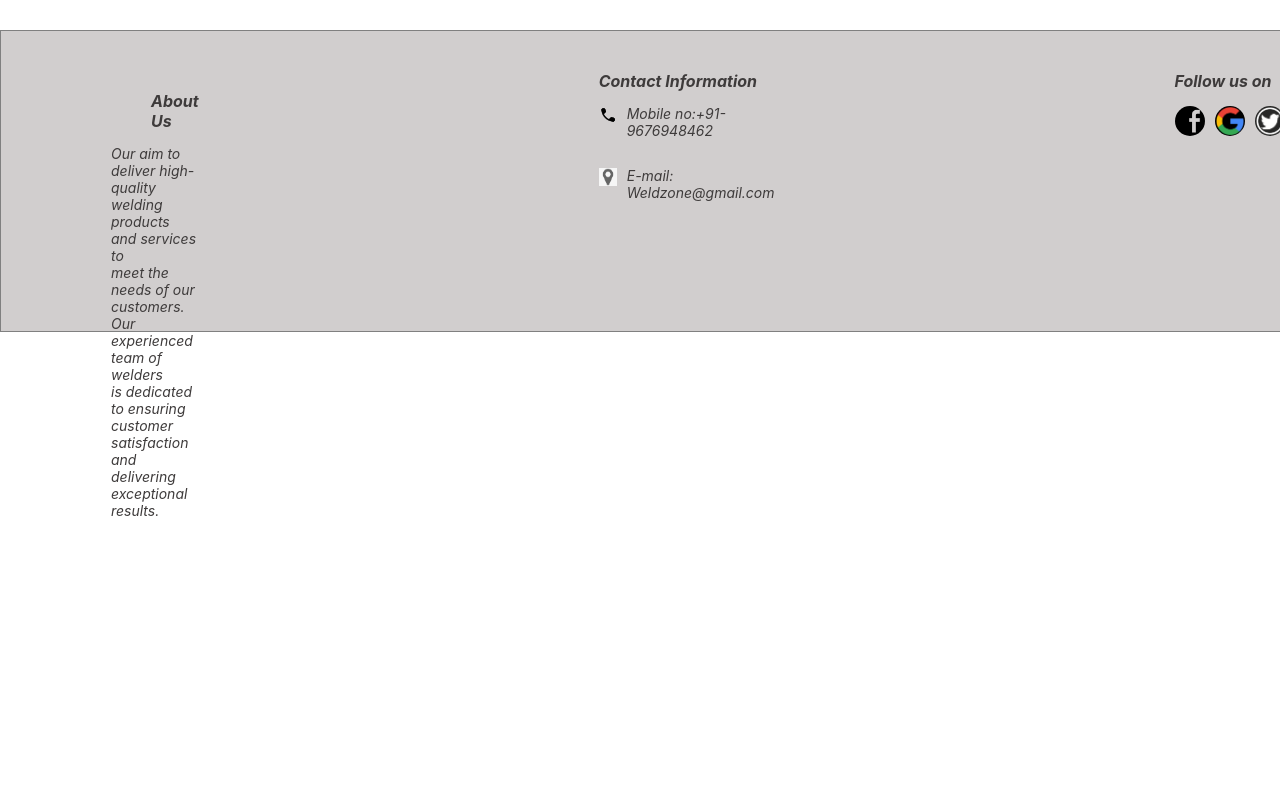
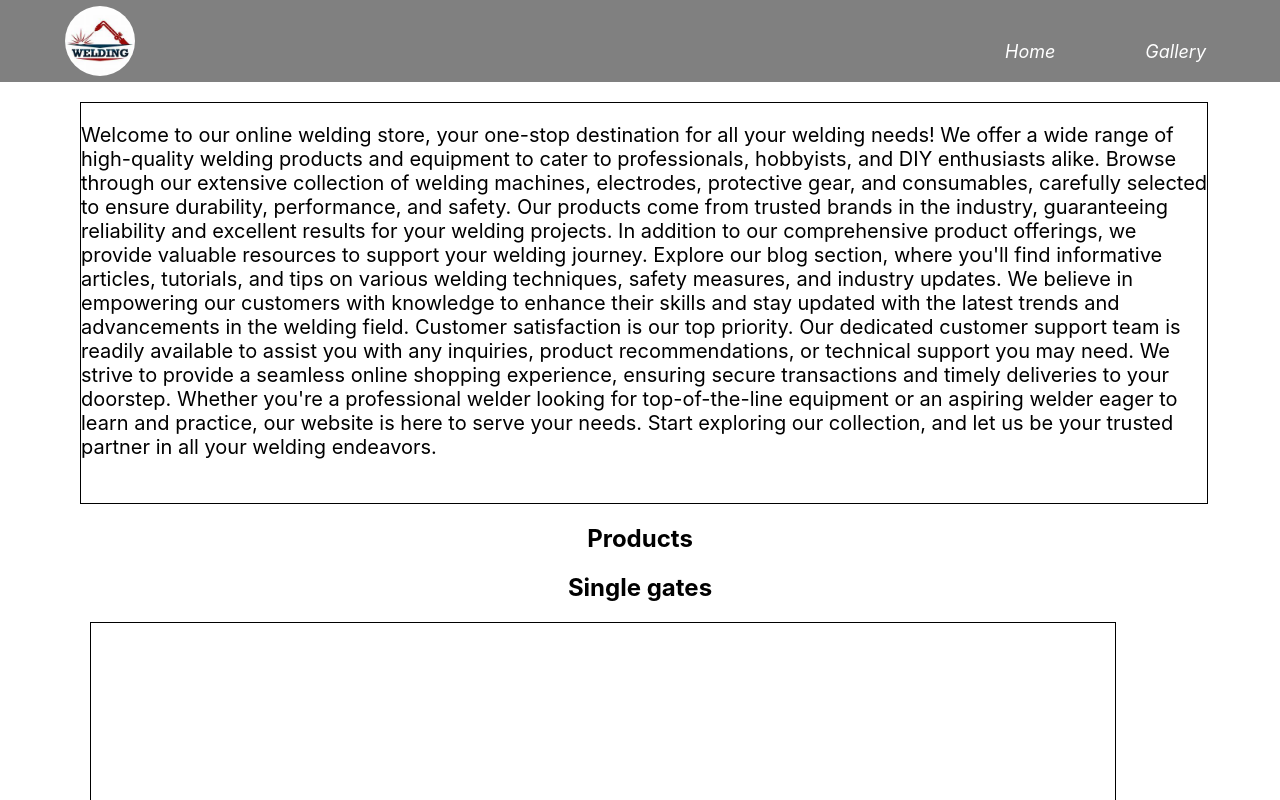
Before and after one commit to kirankumar-medikurthy-jtd/JTBB_02_Fouziya, a React (Create React App) app in the folder capstone_project/client_side/: page / in a window 1280 px wide. Shown: the top 800 px of the page. Built offline with nearby package versions, Linux system fonts and the light colour scheme.

Commit message:
feat:Productpage

```diff
--- a/capstone_project/client_side/src/App.js
+++ b/capstone_project/client_side/src/App.js
@@ -5,7 +5,8 @@
 
 //import Forgot from "./Forgotpassword";
 //import Home from './Components/Homepage';
-import Footer from "./Components/Footer";
+//import Footer from "./Components/Footer";
+import Product from "./Components/Productpage";
 
 function App() {
   return (
@@ -14,7 +15,8 @@ function App() {
        {/* <Login/>  */}
        {/* <Forgot />   */}
       {/* <Home/>  */}
-      <Footer/>
+       {/* <Footer/> */}
+       < Product />
     </div>
   );
 }
--- a/capstone_project/client_side/src/Components/Footer.css
+++ b/capstone_project/client_side/src/Components/Footer.css
@@ -1,4 +1,4 @@
-footer
+/* footer
 {
     border:1px solid gray;
     height: 300px;
@@ -17,7 +17,7 @@ footer
  .connect
 {
     margin-top: 40px;
-    margin-left: 400px;
+    margin-left: 300px;
     font-style: italic;
     color: rgb(62, 59, 59);
 
@@ -32,7 +32,7 @@ p{
 .contact
 {
     margin-top: 40px;
-    margin-left: 400px;
+    margin-left: 300px;
     font-style: italic;
     color: rgb(62, 59, 59);
 }
@@ -58,4 +58,4 @@ p{
 .equal
 {
     display: flex;
-}
+}  */
--- a/capstone_project/client_side/src/Components/Footer.js
+++ b/capstone_project/client_side/src/Components/Footer.js
@@ -1,43 +1,43 @@
-import React from 'react'
-import './Footer.css';
-function Footer(){
-    return(
-        <footer>
-            <div className="About">
+// import React from 'react'
+// import './Footer.css';
+// function Footer(){
+//     return(
+//         <footer>
+//             <div className="About">
 
-                <b>About Us</b>
-                <p className ="google">Our aim to deliver high-quality<br/> welding products and services to<br/> meet the needs of our customers. <br/>Our experienced team of welders<br/> is dedicated to ensuring customer<br/> satisfaction and delivering<br></br> exceptional results.</p>
+//                 <b>About Us</b>
+//                 <p className ="google">Our aim to deliver high-quality<br/> welding products and services to<br/> meet the needs of our customers. <br/>Our experienced team of welders<br/> is dedicated to ensuring customer<br/> satisfaction and delivering<br></br> exceptional results.</p>
 
-            </div>
-            <div className="contact">
+//             </div>
+//             <div className="contact">
 
-                <b>Contact Information</b>
-                <div className="mobile">
-                <img className="contactNumber" src="resources/call.png" alt=""/>
-                <p>Mobile no:+91-9676948462</p><br/>
-                {/* <p>Mobile no:+91-8886423553</p> */}
-                </div>
-                <div className="mobile">
-                <img className="contactNumber" src="resources/email2.png" alt=""/>
-                <p>E-mail: Weldzone@gmail.com</p>
-                </div>
-            </div>
+//                 <b>Contact Information</b>
+//                 <div className="mobile">
+//                 <img className="contactNumber" src="resources/call.png" alt=""/>
+//                 <p>Mobile no:+91-9676948462</p><br/>
+//                 {/* <p>Mobile no:+91-8886423553</p> */}
+//                 </div>
+//                 <div className="mobile">
+//                 <img className="contactNumber" src="resources/email2.png" alt=""/>
+//                 <p>E-mail: Weldzone@gmail.com</p>
+//                 </div>
+//             </div>
 
-            <div className="connect">
-                <b>Follow us on</b>
+//             <div className="connect">
+//                 <b>Follow us on</b>
 
-                <div className ="equal">
-                    <img  className="facebookImage"src = "resources/facebook.png" alt=""/>
+//                 <div className ="equal">
+//                     <img  className="facebookImage"src = "resources/facebook.png" alt=""/>
 
-                    <img  className="facebookImage"src = "resources/googleicon.webp" alt=""/>
+//                     <img  className="facebookImage"src = "resources/googleicon.webp" alt=""/>
 
-                    <img  className="facebookImage"src = "resources/twitter.png" alt=""/>
+//                     <img  className="facebookImage"src = "resources/twitter.png" alt=""/>
 
-                    <img  className="facebookImage"src = "resources/linkdin.png" alt=""/>
-                </div>
-            </div>
+//                     <img  className="facebookImage"src = "resources/linkdin.png" alt=""/>
+//                 </div>
+//             </div>
 
-        </footer>
-        )
-    }
-export default Footer;
+//         </footer>
+//         )
+//     }
+// export default Footer;
--- a/capstone_project/client_side/src/Components/Homepage.css
+++ b/capstone_project/client_side/src/Components/Homepage.css
@@ -12,7 +12,7 @@
     height: 70px;
     width: 70px;
     margin-top: 5px;
-    /* border: 1px solid gray; */
+
     border-radius: 100px;
     margin-left: 5%;
 }
@@ -42,12 +42,12 @@
 }
 .slide
 {
-    /* border: solid 1px gray; */
+
     height: 600px;
     width: 88%;
     margin-top: 20px;
     margin-left: 80px;
-     /* opacity: 1.0;  */
+
 }
 .slid
 {
@@ -57,7 +57,7 @@
 }
 .homeimage
 {
-    /* border:1px solid gray; */
+
     height: 400px;
     width:40%;
     margin-left:80px;
@@ -71,11 +71,11 @@
 .screen
 {
     display: flex;
-    /* border:1px solid gray; */
+
 }
 .color
 {
-    /* border: 1px solid gray; */
+
     height: 200px;
     width: 46%;
     margin-top: 140px;
@@ -95,7 +95,7 @@ h5
 .flex
 {
     display: flex;
-    /* border: 1px solid gray; */
+
     padding:10px;
     display: flex;
 }
@@ -167,7 +167,7 @@ h5
 }
 .left
 {
-    /* border:solid 1px gray; */
+
     height: 300px;
     width: 250px;
     margin-left: 75px;
@@ -188,7 +188,7 @@ h5
 }
 .footer
 {
-    /* border:solid 2px gray; */
+
     height:300px;
     width: 100%;
     margin-top: 30px;
@@ -200,39 +200,54 @@ h6
     margin-left: 30px;
     color: rgb(69, 67, 67);
 }
-/* footer
+footer
 {
-    border:1px solid black;
+    border:1px solid gray;
     height: 300px;
     width: 100%;
     margin-top: 30px;
     display: flex;
+    background-color: rgb(209, 206, 206);
 }
 .About
 {
-   margin-top: 20px;
+   margin-top: 60px;
    margin-left: 150px;
    font-style: italic;
+   color: rgb(62, 59, 59);
 }
-.connect
+ .connect
 {
-    margin-top: 20px;
-    margin-left: 400px;
+    margin-top: 40px;
+    margin-left: 300px;
     font-style: italic;
+    color: rgb(62, 59, 59);
+
+}
+p{
+    font-size: 14px;
+    margin-left: 10px;
+}
+.google{
+    margin-left: -40px;
 }
 .contact
 {
-    margin-top: 20px;
-    margin-left: 400px;
+    margin-top: 40px;
+    margin-left: 300px;
     font-style: italic;
+    color: rgb(62, 59, 59);
 }
-h2
-{
-    font-size: 15px;
-    margin-left: 10px;
-    margin-top: 20px;
+.contactNumber{
+    height: 18px;
+    width: 18px;
+    margin-top: 15px;
 }
-.facebookimage
+.mobile{
+    display: flex;
+}
+
+.facebookImage
 {
     border-radius: 100px;
     height: 30px;
@@ -240,8 +255,9 @@ h2
     margin-top: 15px;
     margin-right: 10px;
 
+
 }
 .equal
 {
     display: flex;
-} */
+}
--- a/capstone_project/client_side/src/Components/Login.js
+++ b/capstone_project/client_side/src/Components/Login.js
@@ -25,7 +25,7 @@ function login(){
 
                  </div>
             </div>
-            {/* <h5>____Or Connect with____</h5> */}
+
             <div className="bottom">
             <h5>____Or Connect with____</h5>
                 <img className="google" src="resources/googleicon.webp" alt=""/>
--- /dev/null
+++ b/capstone_project/client_side/src/Components/Productpage.css
@@ -0,0 +1,61 @@
+#navbar
+{
+    border: 1px solid gray;
+    height: 80px;
+    width: 100%;
+    display: flex;
+    background-color: gray;
+
+}
+.height
+{
+    height: 70px;
+    width: 70px;
+    margin-top: 5px;
+    /* border: 1px solid gray; */
+    border-radius: 100px;
+    margin-left: 5%;
+}
+.Home
+{
+    margin-left: 870px;
+    margin-top: 40px;
+    font-size: 18px;
+    color: white;
+    font-style: italic;
+}
+.Gallery
+{
+    margin-left: 90px;
+    margin-top: 40px;
+    font-size: 18px;
+    color: white;
+    font-style: italic;
+}
+.Signup
+{
+    margin-left: 90px;
+    margin-top: 40px;
+    font-size: 18px;
+    color: white;
+    font-style: italic;
+}
+
+.block{
+    border: 1px solid black;
+    height: 400px;
+    width: 88%;
+    font-size: 20px;
+    margin-top: 20px;
+    margin-left: 80px;
+
+}
+h2{
+    text-align: center;
+}
+.welding{
+    border:solid 1px black;
+    height: 400px;
+    width: 80%;
+    margin-left: 90px;
+}
--- /dev/null
+++ b/capstone_project/client_side/src/Components/Productpage.js
@@ -0,0 +1,41 @@
+import React from 'react';
+
+import './Productpage.css';
+
+function Product(){
+    return(
+            <div>
+                <div id="navbar">
+                    <img className="height" src="resources/logowelding.jpeg" alt=""/>
+                    <div className="Home">Home</div>
+                    <div className="Gallery">Gallery</div>
+                    <div className="Signup">Signup</div>
+                </div>
+                <div className="block">
+                    <p>Welcome to our online welding store, your one-stop destination for all your welding needs! We offer a wide range of high-quality welding products and equipment to cater to professionals, hobbyists, and DIY enthusiasts alike.
+
+Browse through our extensive collection of welding machines, electrodes, protective gear, and consumables, carefully selected to ensure durability, performance, and safety. Our products come from trusted brands in the industry, guaranteeing reliability and excellent results for your welding projects.
+
+In addition to our comprehensive product offerings, we provide valuable resources to support your welding journey. Explore our blog section, where you'll find informative articles, tutorials, and tips on various welding techniques, safety measures, and industry updates. We believe in empowering our customers with knowledge to enhance their skills and stay updated with the latest trends and advancements in the welding field.
+
+Customer satisfaction is our top priority. Our dedicated customer support team is readily available to assist you with any inquiries, product recommendations, or technical support you may need. We strive to provide a seamless online shopping experience, ensuring secure transactions and timely deliveries to your doorstep.
+
+Whether you're a professional welder looking for top-of-the-line equipment or an aspiring welder eager to learn and practice, our website is here to serve your needs. Start exploring our collection, and let us be your trusted partner in all your welding endeavors.</p>
+
+                </div>
+                <div className="">
+                    <h2>Products</h2>
+                    <h2>Single gates</h2>
+
+                </div>
+                <div className="welding">
+                    <div className="">
+                        <img src = "" alt=""/>
+                        <p></p>
+                    </div>
+
+                </div>
+            </div>
+    )
+}
+export default Product;
```
Also changed, not shown: capstone_project/client_side/src/Components/Homepage.js (+25 -17 lines).
